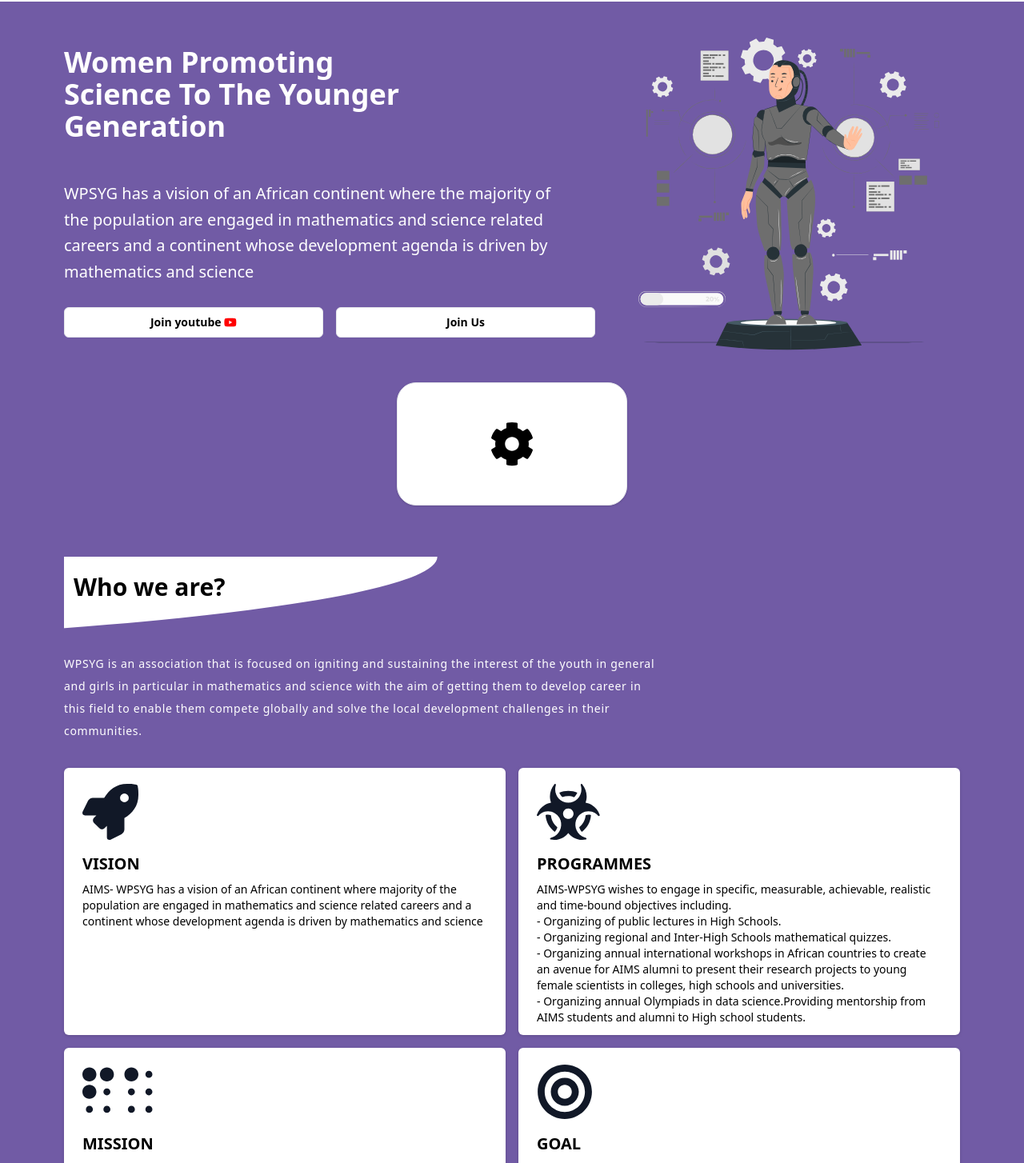
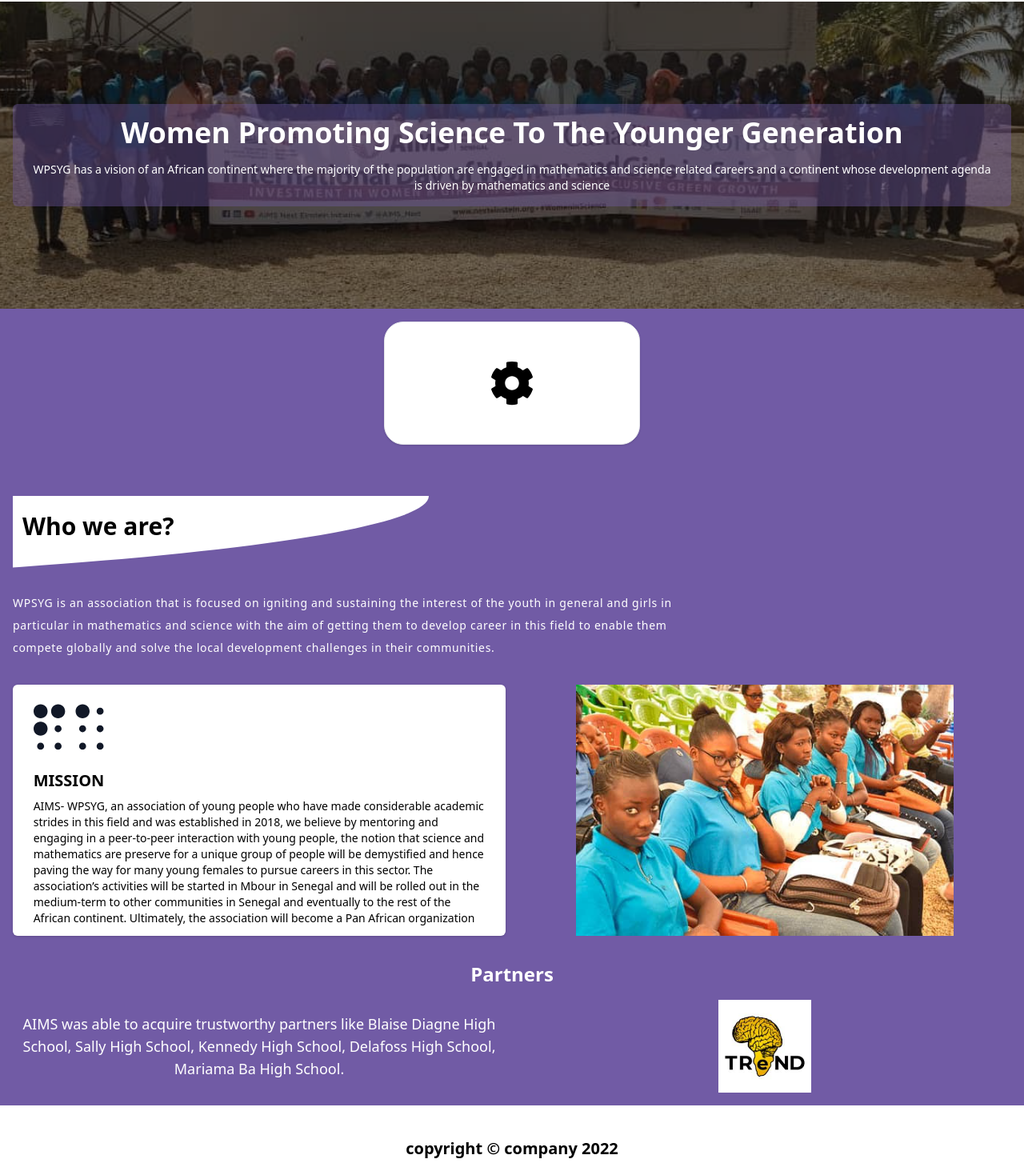
Before and after one commit to zeynabk/wsyg, a Next.js app: page / in a window 1280 px wide. Shown: the part 100-1554 px from the top of the page at 80% size. Built offline with nearby package versions, Linux system fonts and the light colour scheme.

Commit message:
added changes to home

```diff
--- a/components/Cards/CardHome.js
+++ b/components/Cards/CardHome.js
@@ -1,67 +1,48 @@
 import { Fragment } from "react";
 import FontAwesome from "../fontAwesome/fontAwesome";
 import allData from "../../data";
+import Image from "next/image";
 const Card = () => {
   return (
     <Fragment>
-      {allData.map((data, index) => (
-        <>
-          {data.id === "02" ? (
-            <div
-              key={data.id || index}
-              className="bg-white text-noir  py-3 rounded-md filter drop-shadow"
-            >
+      <div className="bg-white   text-noir  py-3 rounded-md filter drop-shadow">
         <div className="w-11/12 m-auto">
           <div className="text-left py-2 ">
-                  <FontAwesome className="" icon={data.icon} />
+            <FontAwesome className="" icon="braille" />
           </div>
           <div className="">
-                  <h1 className="font-black text-xl my-2">{data.title}</h1>
-                  <ol className="list-decimal text-noir max-h-56 overflow-auto">
-                    <li>
-                      AIMS-WPSYG wishes to engage in specific, measurable,
-                      achievable, realistic and time-bound objectives including.{" "}
-                    </li>
-                    <li>- Organizing of public lectures in High Schools. </li>
-                    <li>
-                      - Organizing regional and Inter-High Schools mathematical
-                      quizzes.
-                    </li>
-                    <li>
-                      - Organizing annual international workshops in African
-                      countries to create an avenue for AIMS alumni to present
-                      their research projects to young female scientists in
-                      colleges, high schools and universities.
-                    </li>
-                    <li>
-                      - Organizing annual Olympiads in data science.Providing
-                      mentorship from AIMS students and alumni to High school
-                      students.
-                    </li>
-                  </ol>
-                </div>
-              </div>
-            </div>
-          ) : (
-            <div
-              key={data.id || index}
-              className="bg-white   text-noir  py-3 rounded-md filter drop-shadow"
-            >
-              <div className="w-11/12 m-auto">
-                <div className="text-left py-2 ">
-                  <FontAwesome className="" icon={data.icon} />
-                </div>
-                <div className="">
-                  <h1 className="font-black text-xl my-2">{data.title}</h1>
-                  <div className="text-noir overflow-auto max-h-56">
-                    {data.description}
+            <h1 className="font-black text-xl my-2">MISSION</h1>
+            <div className="text-noir overflow-auto max-h-40">
+              AIMS- WPSYG, an association of young people who have made
+              considerable academic strides in this field and was established in
+              2018, we believe by mentoring and engaging in a peer-to-peer
+              interaction with young people, the notion that science and
+              mathematics are preserve for a unique group of people will be
+              demystified and hence paving the way for many young females to
+              pursue careers in this sector. The association’s activities will
+              be started in Mbour in Senegal and will be rolled out in the
+              medium-term to other communities in Senegal and eventually to the
+              rest of the African continent. Ultimately, the association will
+              become a Pan African organization that will have branches in all
+              African countries. The criteria for starting the activities of the
+              organization from Mbour is due to the proximity of the community
+              to the founders of the organization which will ease the
+              organizations of activities at the early stages of its existence.
+              The association will strategically expand its activities to other
+              locations over time.
             </div>
           </div>
         </div>
       </div>
-          )}
-        </>
-      ))}
+      <div className="relative rounded-md md:h-full h-64 ">
+        <Image
+          className="rounded "
+          src="/img/mission.jpg"
+          layout="fill"
+          objectFit="contain"
+          alt="mission"
+        />
+      </div>
     </Fragment>
   );
 };
--- a/components/pages/contactPage/form.js
+++ b/components/pages/contactPage/form.js
@@ -1,116 +1,120 @@
-import React from 'react'
-import { Fragment } from 'react'
-import emailjs from 'emailjs-com'
-import { FontAwesomeIcon } from '@fortawesome/react-fontawesome'
+import React from "react";
+import { Fragment } from "react";
+import emailjs from "emailjs-com";
+import { FontAwesomeIcon } from "@fortawesome/react-fontawesome";
 
-import { useRef, useState } from 'react'
+import { useRef, useState } from "react";
 
-var util = require('util')
+var util = require("util");
+// Infos for akhad's account
+const TEMPLATE_ID = "template_f54k2ck";
+const EMAIL_SERVICE = "service_jrbkwfi";
+const EMAIL_USER = "user_2GPcRMRNXINnnlOtPXuXi";
 
-// Handle submit form submission
+// Infos for wsyg's account
+const TEMPLATE_IDD = "template_85rirrs";
+const EMAIL_SERVICEE = "to_choose";
+const EMAIL_USERR = "txSc4m5HR-jLa55WC";
 
 const Form = () => {
-  const [loading, setLoading] = useState(false)
-  const [done, setDone] = useState(false)
-  const formRef = useRef()
+  const [loading, setLoading] = useState(false);
+  const [done, setDone] = useState(false);
+  const formRef = useRef();
+  console.log(TEMPLATE_ID);
   const handleSubmit = (e) => {
-    setLoading(true)
+    setLoading(true);
     setTimeout(() => {
-      setLoading(false)
-    }, 3000)
-    e.preventDefault()
+      setLoading(false);
+    }, 3000);
+    e.preventDefault();
     emailjs
-      .sendForm(
-        'service_jrbkwfi',
-        'template_f54k2ck',
-        formRef.current,
-        'user_2GPcRMRNXINnnlOtPXuXi'
-      )
+      .sendForm(EMAIL_SERVICE, TEMPLATE_ID, formRef.current, EMAIL_USER)
       .then(
         (result) => {
-          setDone(true)
+          setDone(true);
           setTimeout(() => {
-            setDone(false)
-          }, 3000)
+            setDone(false);
+          }, 3000);
+          console.log("success", result);
         },
         (error) => {
-          console.log(error.text)
+          console.log(error.text);
         }
-      )
-    e.target.reset()
-  }
+      );
+    e.target.reset();
+  };
   return (
     <Fragment>
-      <div className='md:w-11/12 w-full md:px-0 px-4 py-4'>
-        <div className='tracking-wider lg:text-4xl md:text-2xl text-xl'>
+      <div className="md:w-11/12 w-full md:px-0 px-4 py-4">
+        <div className="tracking-wider lg:text-4xl md:text-2xl text-xl">
           We want to hear from you. Contact us.
         </div>
-        <form ref={formRef} onSubmit={handleSubmit} className=' pt-6  mb-4'>
-          <div className='mb-4'>
+        <form ref={formRef} onSubmit={handleSubmit} className=" pt-6  mb-4">
+          <div className="mb-4">
             <label
-              className='block text-white text-sm font-bold mb-2'
-              htmlFor='name'
+              className="block text-white text-sm font-bold mb-2"
+              htmlFor="name"
             >
               name
             </label>
             <input
-              className='text-noir shadow appearance-none border rounded w-full py-2 px-3 leading-tight focus:outline-none focus:shadow-outline focus:border-vertClair'
-              id='name'
-              type='text'
-              name='name'
-              placeholder='name'
-              autoComplete='name'
+              className="text-noir shadow appearance-none border rounded w-full py-2 px-3 leading-tight focus:outline-none focus:shadow-outline focus:border-vertClair"
+              id="name"
+              type="text"
+              name="name"
+              placeholder="name"
+              autoComplete="name"
               required
             />
           </div>
-          <div className='mb-6'>
+          <div className="mb-6">
             <label
-              className='block text-white text-sm font-bold mb-2'
-              htmlFor='email'
+              className="block text-white text-sm font-bold mb-2"
+              htmlFor="email"
             >
               email
             </label>
             <input
-              className=' shadow appearance-none border rounded w-full py-2 px-3 text-black mb-3 leading-tight focus:outline-none focus:shadow-outline focus:border-vertClair'
-              id='email'
-              type='email'
-              name='email'
-              placeholder='email'
+              className=" shadow appearance-none border rounded w-full py-2 px-3 text-black mb-3 leading-tight focus:outline-none focus:shadow-outline focus:border-vertClair"
+              id="email"
+              type="email"
+              name="email"
+              placeholder="email"
             />
-            <p className='text-vertClair text-xs italic'>
+            <p className="text-vertClair text-xs italic">
               Please enter a valid email.
             </p>
           </div>
-          <div className='mb-6'>
+          <div className="mb-6">
             <label
-              className='block text-white text-sm font-bold mb-2'
-              htmlFor='message'
+              className="block text-white text-sm font-bold mb-2"
+              htmlFor="message"
             >
               message
             </label>
             <textarea
-              id='message'
-              name='message'
-              type='text'
-              placeholder='message'
-              className='w-full h-16 px-3 py-2 text-base text-noir focus:outline-none focus:border-vertClair border rounded focus:shadow-outline'
+              id="message"
+              name="message"
+              type="text"
+              placeholder="message"
+              className="w-full h-16 px-3 py-2 text-base text-noir focus:outline-none focus:border-vertClair border rounded focus:shadow-outline"
             ></textarea>
           </div>
-          <div className='flex items-center justify-between'>
+          <div className="flex items-center justify-between">
             <button
-              className='hover:cursor-pointer w-32 bg-white text-pink
+              className="hover:cursor-pointer w-32 bg-white text-pink
               transition ease-out duration-1000 transform hover:scale-y-110 hover:opacity-90 font-bold
-               py-2 px-4 rounded focus:outline-none focus:shadow-outline'
-              type='submit'
-              name='send'
-              id='send'
+               py-2 px-4 rounded focus:outline-none focus:shadow-outline"
+              type="submit"
+              name="send"
+              id="send"
               disabled={loading}
             >
-              {loading && <FontAwesomeIcon icon='spinner' color='#fff' spin />}{' '}
+              {loading && <FontAwesomeIcon icon="spinner" color="#fff" spin />}{" "}
               send
             </button>
             {done && (
-              <p className=' lg:text-2xl md:text-xl sm:text-2xl text-xl lg:px-4 px-2 py-2 rounded'>
+              <p className=" lg:text-2xl md:text-xl sm:text-2xl text-xl lg:px-4 px-2 py-2 rounded">
                 Thanks for your message!
               </p>
             )}
@@ -118,7 +122,7 @@
         </form>
       </div>
     </Fragment>
-  )
-}
+  );
+};
 
-export default Form
+export default Form;
--- a/components/pages/homepage/page1.js
+++ b/components/pages/homepage/page1.js
@@ -9,7 +9,32 @@
 const FirstPage = () => {
   return (
     <>
-      <div className="py-5">
+      <main className="h-96 relative mb-4">
+        <div className="h-full">
+          <Image
+            src="/img/background.png"
+            layout="fill"
+            objectFit="cover"
+            objectPosition="center"
+            alt="group"
+          />
+          <div className=" absolute w-full h-full bg-black opacity-50 "> </div>
+          <div className="container  flex h-full justify-center items-center relative mx-auto  px-4">
+            <div className="bg-pink/40 p-4 rounded-md z-10 md:text-left text-center container mx-auto ">
+              <h1 className="font-black text-center lg:text-4xl md:text-3xl text-3xl leading-tight mb-4	">
+                Women Promoting Science To The Younger Generation
+              </h1>
+              <p className=" text-sm text-center font-light text-white px-2 rounded">
+                WPSYG has a vision of an African continent where the majority of
+                the population are engaged in mathematics and science related
+                careers and a continent whose development agenda is driven by
+                mathematics and science
+              </p>
+            </div>
+          </div>
+        </div>
+      </main>
+      {/* <div className="py-5">
         <div className=" grid sm:grid-cols-5 gap-5 container mx-auto px-4 ">
           <div className="sm:col-span-3  flex flex-col  justify-center ">
             <div className="">
@@ -41,7 +66,6 @@
                     Join Us
                   </a>
                 </Link>
-                {/* <ButtonBeize name='Volunter With Us' /> */}
               </div>
             </div>
           </div>
@@ -57,7 +81,7 @@
             />
           </div>
         </div>
-      </div>
+      </div> */}
       <div className="text-center shadow lg:mb-16 md:mb-4  mb-8 md:w-3/12 w-5/12 m-auto py-12 bg-white text-noir border rounded-3xl">
         <FontAwesomeIcon icon="cog" size="4x" className="" />
       </div>
@@ -74,28 +98,26 @@
       <div className="grid md:grid-cols-2 gap-4 container mx-auto px-4 my-8">
         <CardHome />
       </div>
-      <h1 className="text-white md:text-2xl text-center text-xl font-black container mx-auto mb-8">
+      <h1 className="text-white md:text-2xl text-center text-xl font-black container mx-auto">
         Partners
       </h1>
-      <div className="grid grid-cols-2 gap-4 container mx-auto px-4 pb-8">
-        <div className=" px-4">
-          {/* <Partners /> */}
-          <div className="text-center my-4 text-lg">
-            AIMS was able to acquire trustworthy partners like Blaise Diagne
-            High School, Sally High School, Kennedy High School, Delafoss High
-            School, Mariama Ba High School.
-          </div>
+      <div className="grid sm:grid-cols-2 grid-cols-1 gap-4  h-full container mx-auto px-4 py-4">
+        {/* <Partners /> */}
+        <div className="text-center my-4 text-lg ">
+          AIMS was able to acquire trustworthy partners like Blaise Diagne High
+          School, Sally High School, Kennedy High School, Delafoss High School,
+          Mariama Ba High School.
         </div>
-        <div className="relative flex justify-center items-center text-center">
+        <div className="relative  flex sm:h-full h-40 justify-center items-center">
           <Image
             src="/partner/partner.jpg"
             layout="fill"
             // width="120"
             // height="120"
             objectFit="contain"
-            objectPosition="bottom"
+            objectPosition="center"
             alt="group"
-            className="rounded-full"
+            className=""
           />
         </div>
       </div>
--- a/data.js
+++ b/data.js
@@ -1,20 +1,20 @@
 const allData = [
-  {
-    spin: false,
-    id: "01",
-    icon: "rocket",
-    title: "VISION",
-    description:
-      "AIMS- WPSYG has a vision of an African continent where majority of the population are engaged in mathematics and science related careers and a continent whose development agenda is driven by mathematics and science",
-  },
-  {
-    spin: false,
-    id: "02",
-    icon: "biohazard",
-    title: "PROGRAMMES",
-    description:
-      "AIMS-WPSYG wishes to engage in specific, measurable, achievable, realistic and time-bound objectives including.Organizing of public lectures in High Schools Organizing regional and Inter-High Schools mathematical quizzes .Organizing annual international workshops in African countries to create an avenue for AIMS alumni to present their research projects to young female scientists in colleges, high schools and universities.Organizing annual Olympiads in data science.Providing mentorship from AIMS students and alumni to High school students.",
-  },
+  // {
+  //   spin: false,
+  //   id: "01",
+  //   icon: "rocket",
+  //   title: "VISION",
+  //   description:
+  //     "AIMS- WPSYG has a vision of an African continent where majority of the population are engaged in mathematics and science related careers and a continent whose development agenda is driven by mathematics and science",
+  // },
+  // {
+  //   spin: false,
+  //   id: "02",
+  //   icon: "biohazard",
+  //   title: "PROGRAMMES",
+  //   description:
+  //     "AIMS-WPSYG wishes to engage in specific, measurable, achievable, realistic and time-bound objectives including.Organizing of public lectures in High Schools Organizing regional and Inter-High Schools mathematical quizzes .Organizing annual international workshops in African countries to create an avenue for AIMS alumni to present their research projects to young female scientists in colleges, high schools and universities.Organizing annual Olympiads in data science.Providing mentorship from AIMS students and alumni to High school students.",
+  // },
   {
     spin: false,
     id: "03",
@@ -23,13 +23,13 @@
     description:
       "AIMS- WPSYG, an association of young people who have made considerable academic strides in this field and was established in 2018, we believe by mentoring and engaging in a peer-to-peer interaction with young people, the notion that science and mathematics are preserve for a unique group of people will be demystified and hence paving the way for many young females to pursue careers in this sector. The association’s activities will be started in Mbour in Senegal and will be rolled out in the medium-term to other communities in Senegal and eventually to the rest of the African continent. Ultimately, the association will become a Pan African organization that will have branches in all African countries. The criteria for starting the activities of the organization from Mbour is due to the proximity of the community to the founders of the organization which will ease the organizations of activities at the early stages of its existence.  The association will strategically expand its activities to other locations over time.",
   },
-  {
-    spin: false,
-    id: "04",
-    icon: "bullseye",
-    title: "GOAL",
-    description:
-      "The goal of AIMS-WPSYG is to build and sustain the interest of the youth and females in particular in Africa in mathematics and science with the sole aim of getting them to pursue careers in this field for the overall development of the African continent.",
-  },
+  // {
+  //   spin: false,
+  //   id: "04",
+  //   icon: "bullseye",
+  //   title: "GOAL",
+  //   description:
+  //     "The goal of AIMS-WPSYG is to build and sustain the interest of the youth and females in particular in Africa in mathematics and science with the sole aim of getting them to pursue careers in this field for the overall development of the African continent.",
+  // },
 ];
 export default allData;
--- a/next.config.js
+++ b/next.config.js
@@ -5,5 +5,8 @@
     config.resolve.fallback = { fs: false, path: false };
     return config;
   },
+  env: {
+    BASE_URL: process.env.BASE_URL,
+  },
   images: { domains: ["res.cloudinary.com"] },
 };
--- a/pages/index.js
+++ b/pages/index.js
@@ -6,7 +6,7 @@
   return (
     <Fragment>
       <HeadTag name="Home" />
-      <div className="max-w-6xl mx-auto">
+      <div className="">
         <FirstPage />
       </div>
     </Fragment>
```
Also changed, not shown: public/img/background.png (added), public/img/mission.jpg (added). Lines whose indentation alone changed are shown as unchanged.
